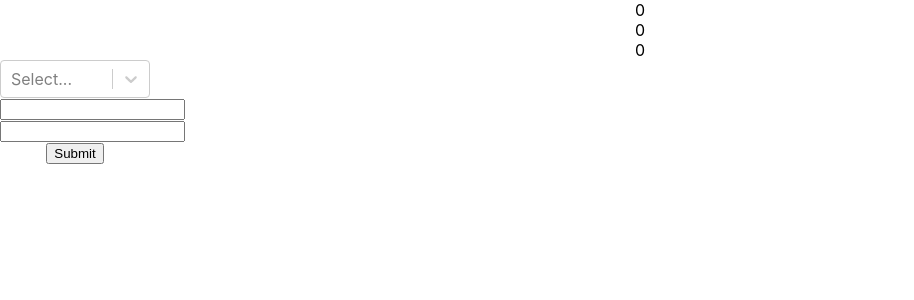
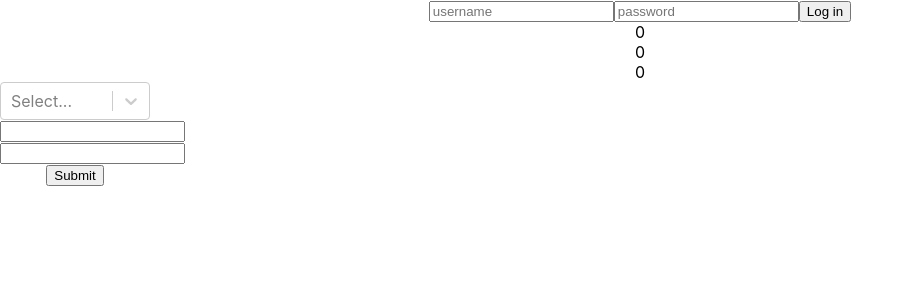
Before and after one commit to jelenaandj/Budget-App, a React (Create React App) app: page / in a window 1280 px wide. Shown: the top 300 px of the page, without its empty margins (0-914 px from the left). Built offline with nearby package versions, Linux system fonts and the light colour scheme.

Commit message:
added Login

```diff
--- a/src/App.js
+++ b/src/App.js
@@ -7,6 +7,7 @@ import Income from './components/Income';
 import Expenses from './components/Expenses';
 import Total from './components/Total';
 import Budget from './components/Budget';
+import Login from './components/Login';
 const uuidv4 = require('uuid/v4')
 
 //smth wrong w last numb in arr
@@ -14,6 +15,7 @@ const uuidv4 = require('uuid/v4')
 function App() {
 
   const[inputs,setInputs]=useState([]);
+  const[user,setUser]=useState([])
   // const[totalExp,setTotalExp]=useState([])
 
   const handleClick=(value,text,numb)=>{
@@ -24,6 +26,7 @@ function App() {
 
   return (
     <div className="App">
+    <Login/>
     <Budget expense={inputs.filter(inputB=> inputB.value.includes('Expense'))} income={inputs.filter(inputB=> inputB.value.includes('Income'))}  />
     <Total input={inputs.filter(inputB=> inputB.value.includes('Income'))}/>
     <Total input={inputs.filter(inputB=> inputB.value.includes('Expense'))}/>
--- /dev/null
+++ b/src/components/Login.jsx
@@ -0,0 +1,35 @@
+import React, { useState } from 'react'
+
+export default function Login() {
+
+    const[username,setUsername]=useState('')
+    const[password,setPassword]=useState('')
+
+    const handleSubmit=()=>{
+        if(username===password){
+            setUsername()
+        }
+    }
+    //login form
+    //make login on heroku
+
+    return (
+        <form>
+        <input type="text" placeholder="username" required onInput={e => {
+            setUsername(e.target.value)
+        }}/>
+        <input type="password" placeholder="password" required onInput={e => {
+            setPassword(e.target.value)
+        } }/>
+        <input type="submit" value="Log in" onClick={(e) => {
+            e.preventDefault()
+            if(username!=='' && password!==''){
+                handleSubmit()
+            }else{
+                alert('Please enter your password and username')
+            }
+
+        }} />
+    </form>
+    )
+}
```
